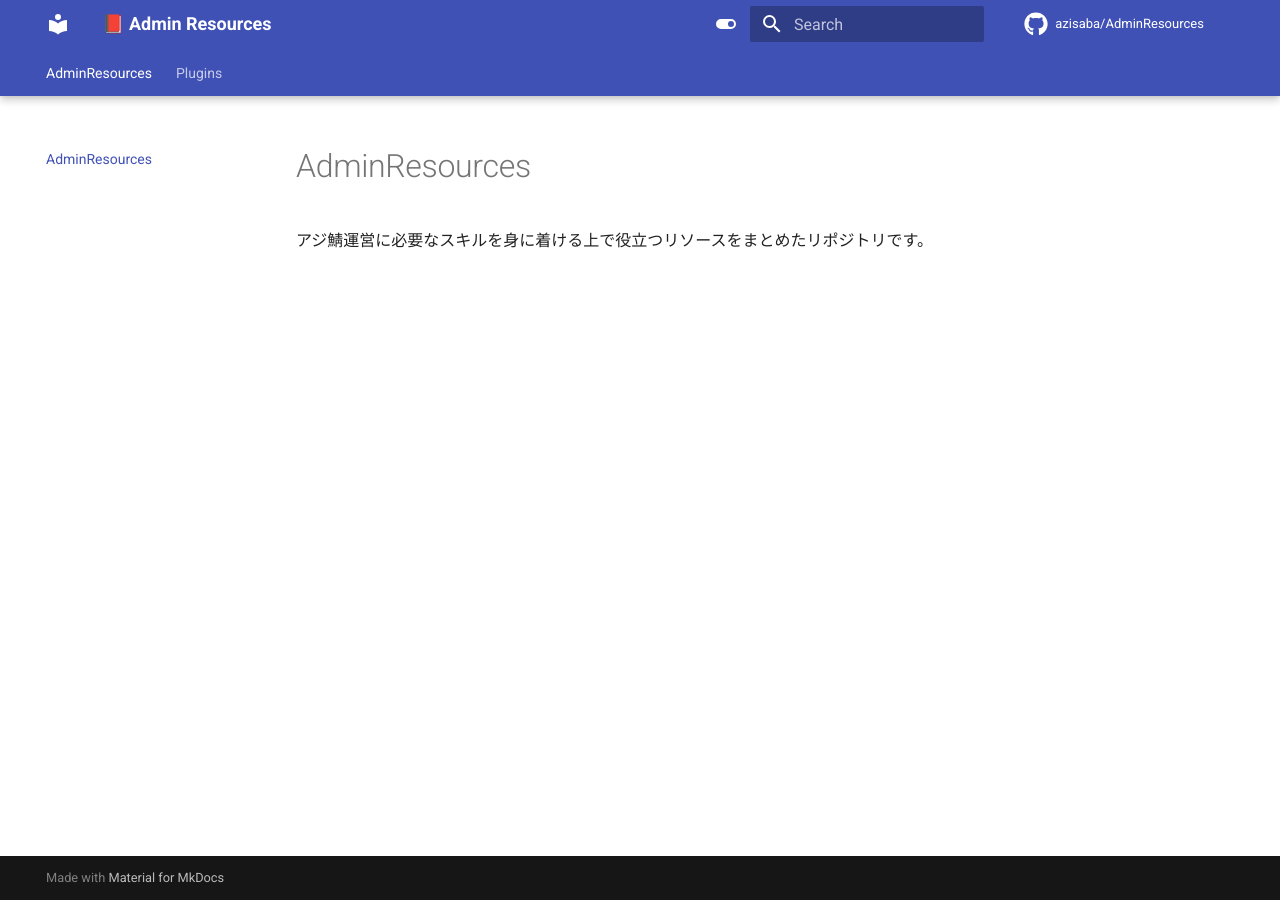
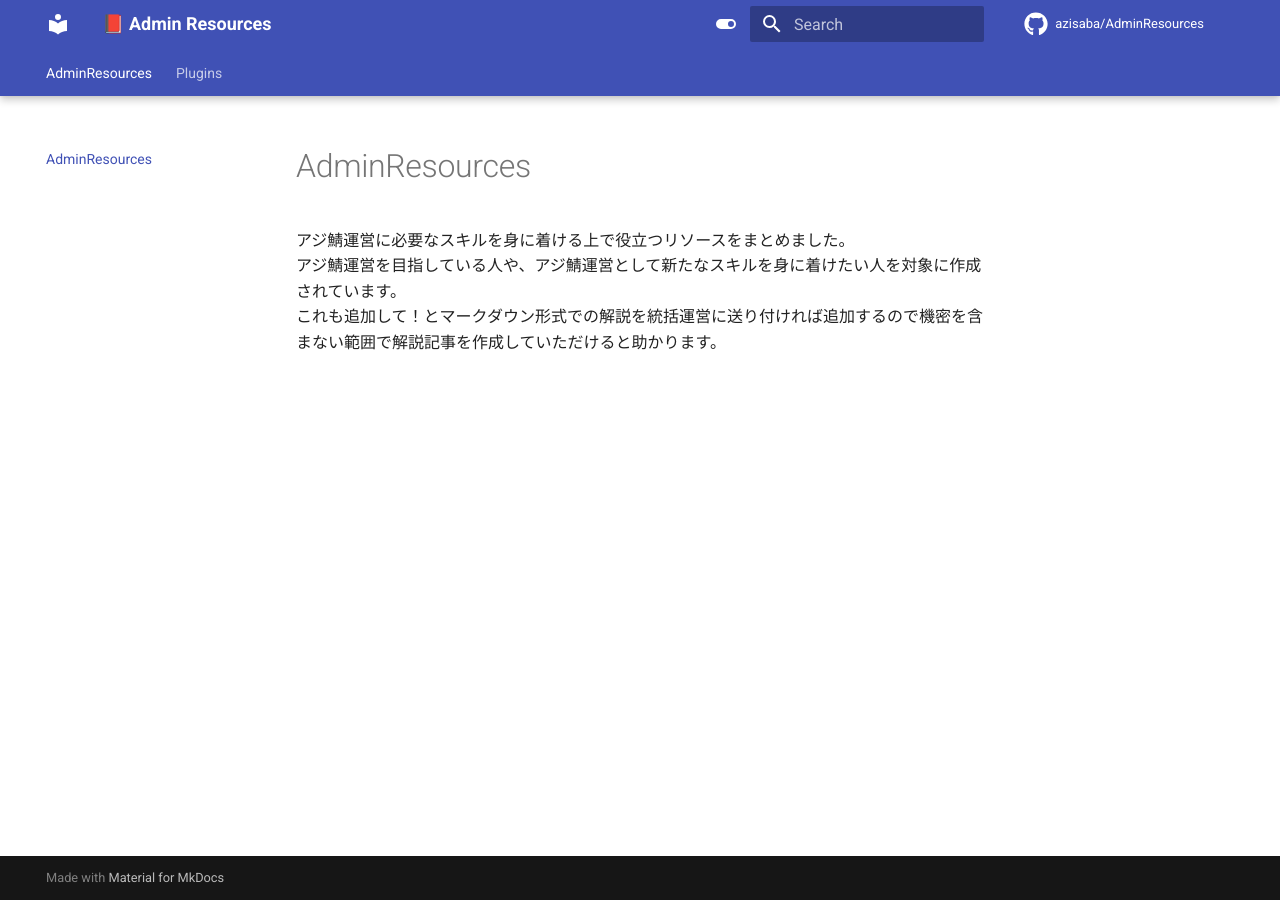
Before and after one commit to azisaba/AdminResources, an MkDocs documentation site: the page built from docs/index.md, in a window 1280 px wide. Built offline with MkDocs 1.6.1 and Material for MkDocs 9.7.7, drawn with Linux system fonts in a browser that asks for light colours; comment, search, counter and statistics services are not loaded.

Commit message:
[Update] index

```diff
--- a/docs/index.md
+++ b/docs/index.md
@@ -1,2 +1,4 @@
 # AdminResources
-アジ鯖運営に必要なスキルを身に着ける上で役立つリソースをまとめたリポジトリです。
+アジ鯖運営に必要なスキルを身に着ける上で役立つリソースをまとめました。
+アジ鯖運営を目指している人や、アジ鯖運営として新たなスキルを身に着けたい人を対象に作成されています。
+これも追加して！とマークダウン形式での解説を統括運営に送り付ければ追加するので機密を含まない範囲で解説記事を作成していただけると助かります。
```
Also changed, not shown: README.md (+2 -0 lines).
